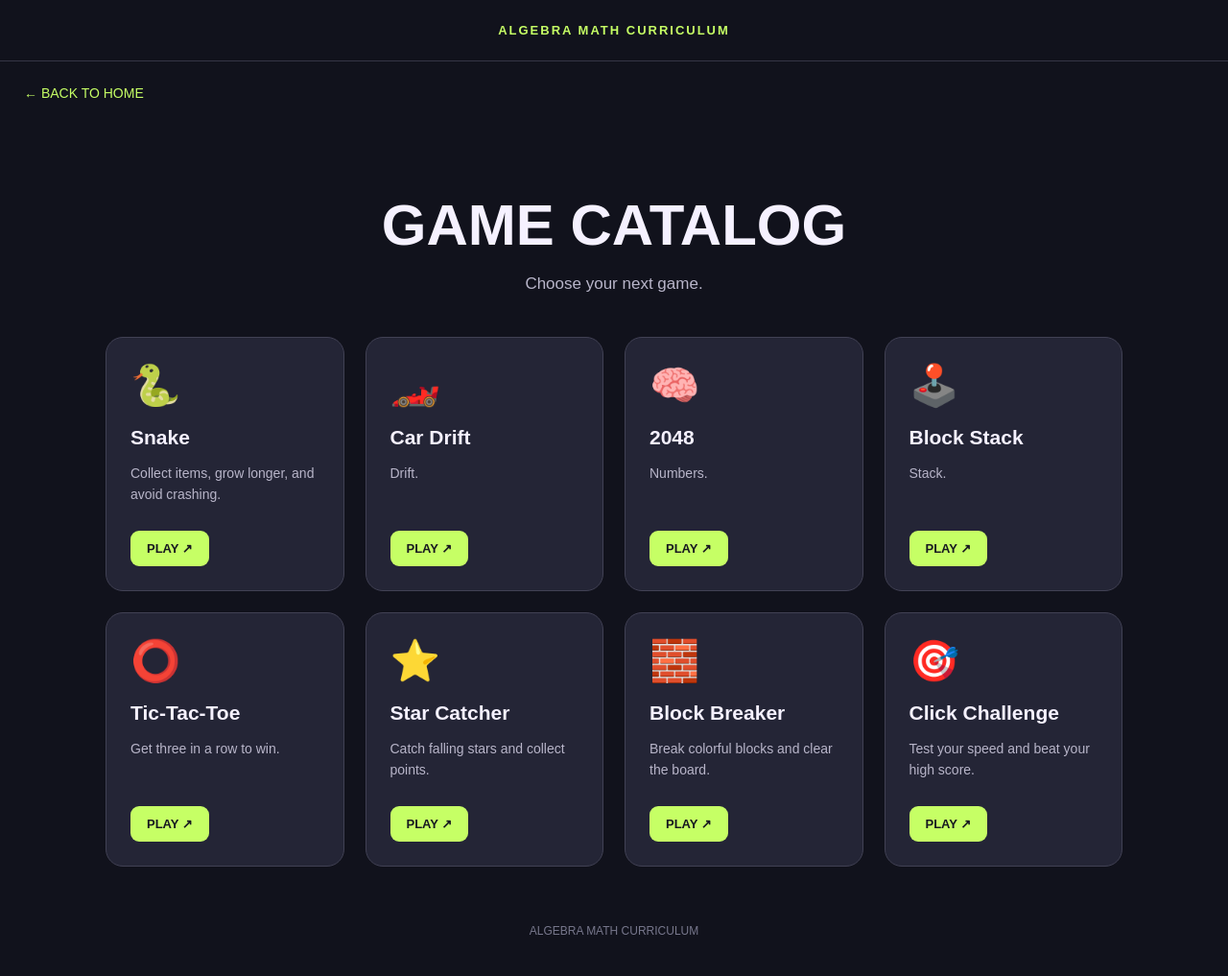
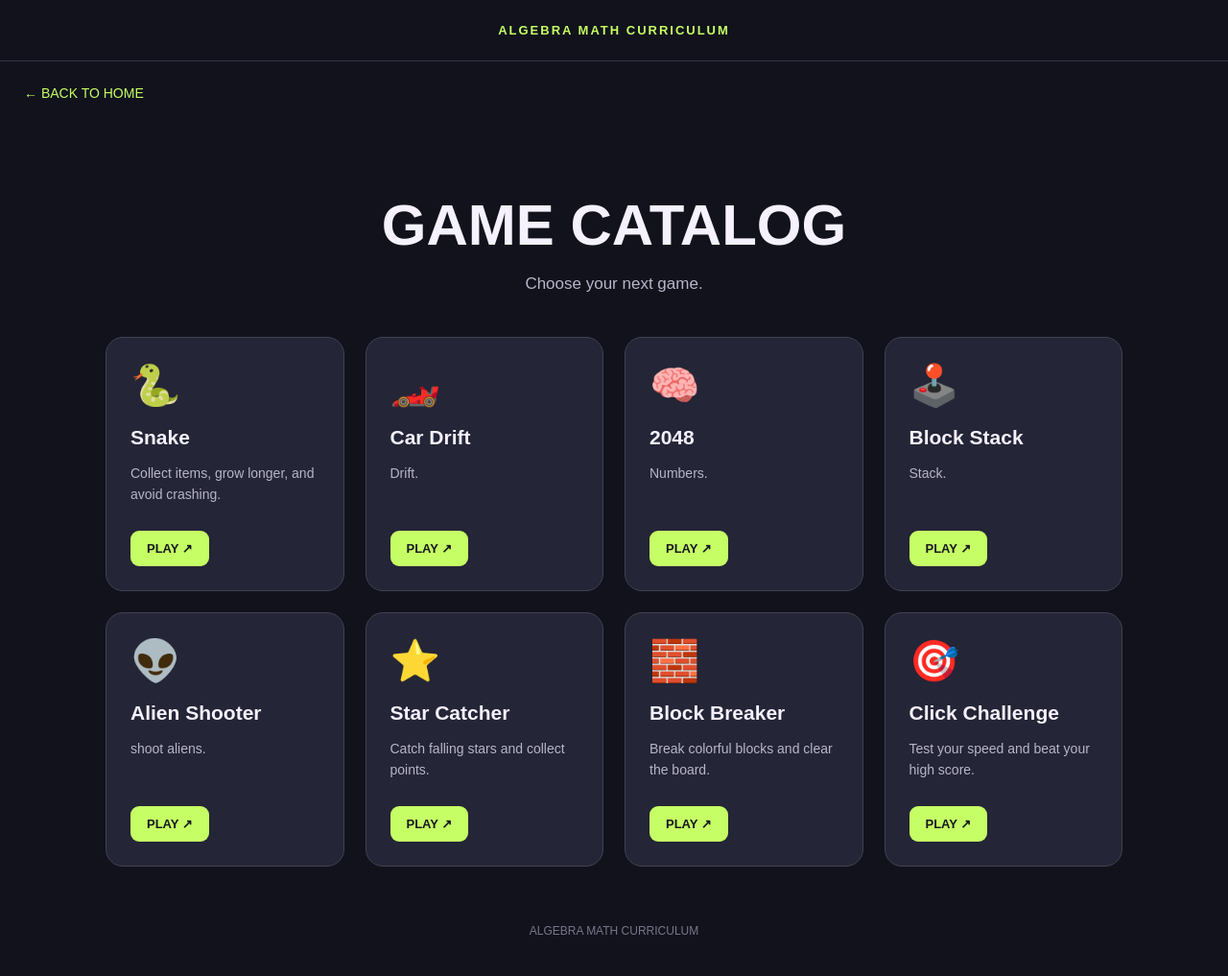
Before and after one commit to Noah-Piermont/algebra-math-curriculum, a plain HTML site: page catalog.html in a window 1280 px wide. Shown: the whole page at 96% size. Drawn offline with Linux system fonts and the light colour scheme.

Commit message:
Update game details for Alien Shooter

```diff
--- a/catalog.html
+++ b/catalog.html
@@ -292,13 +292,13 @@
 
       <div class="game-card">
 
-        <div class="game-icon">⭕</div>
+        <div class="game-icon">👽</div>
 
-        <h2>Tic-Tac-Toe</h2>
+        <h2>Alien Shooter</h2>
 
-        <p>Get three in a row to win.</p>
+        <p>shoot aliens.</p>
 
-        <a class="play-button" href="#">PLAY ↗</a>
+        <a class="play-button" href="games/alienshooter.html">PLAY ↗</a>
 
       </div>
 
```
